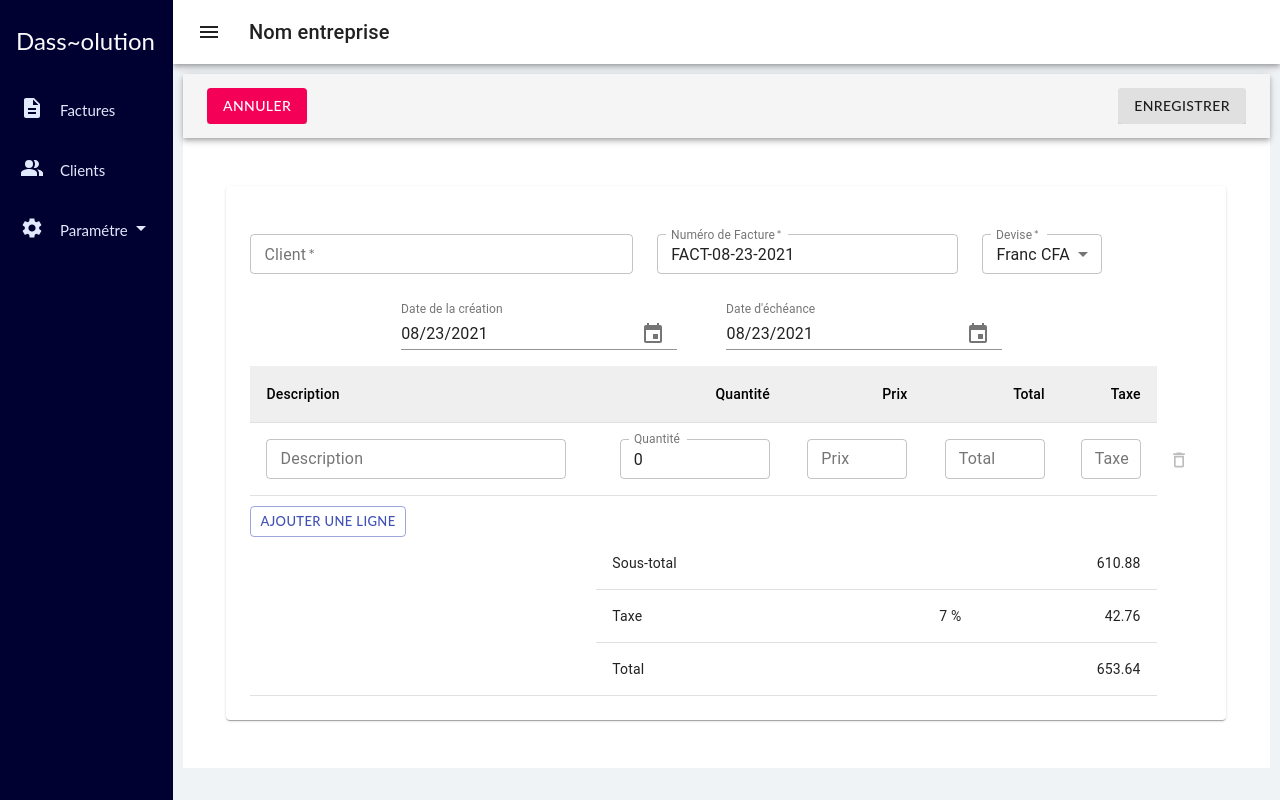
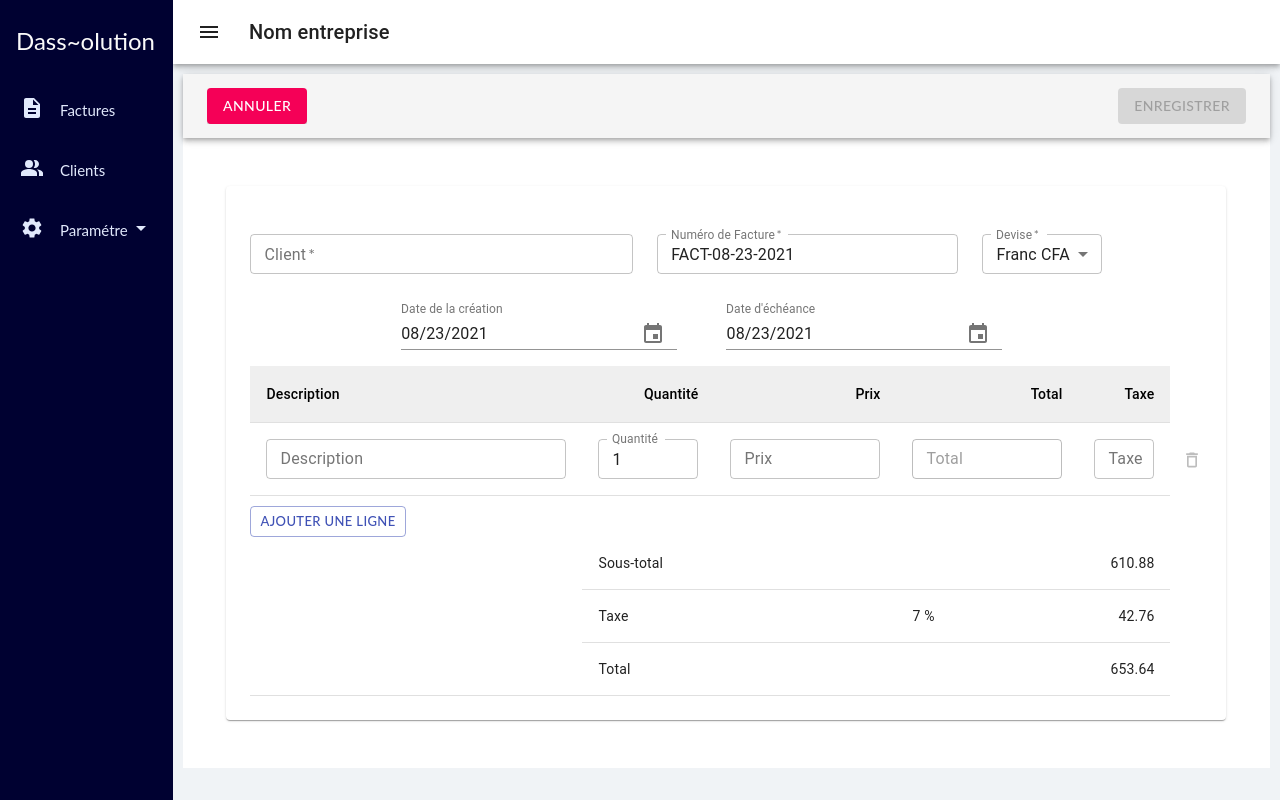
Before and after one commit to dassoukhi/facturation-app, a React (Create React App) app: page /factures in a window 1280 px wide. Both pictures are taken after a click on the button "NOUVELLE FACTURE". Built offline with nearby package versions, Linux system fonts and the light colour scheme.

Commit message:
invoiceSlice

```diff
--- a/src/components/itemRow.js
+++ b/src/components/itemRow.js
@@ -13,7 +13,7 @@ import {
 
 const ItemRow = ({ keyItem, deleteItem }) => {
   const [description, setDescription] = useState('')
-  const [quantite, setQuantite] = useState(0)
+  const [quantite, setQuantite] = useState(1)
   const [prix, setPrix] = useState('')
   const [total, setTotal] = useState('')
   const [taxe, setTaxe] = useState('')
@@ -39,16 +39,29 @@ const ItemRow = ({ keyItem, deleteItem }) => {
 
   const handleQuantite = e => {
     setQuantite(e.target.value)
+    if (prix !== '' && !isNaN(prix)) {
+      let qte = new Number(e.target.value)
+      let prx = new Number(prix)
+      let totl = (qte * prx).toFixed(2)
+      setTotal(totl.toString())
+      dispatch(changeTotal({ id: keyItem, value: totl.toString() }))
+    }
     dispatch(changeQuantite({ id: keyItem, value: e.target.value }))
   }
   const handlePrix = e => {
-    setPrix(e.target.value)
-    dispatch(changePrix({ id: keyItem, value: e.target.value }))
+    if (!isNaN(e.target.value)) {
+      setPrix(e.target.value)
+      if (!isNaN(quantite)) {
+        let prx = new Number(e.target.value)
+        let qte = new Number(quantite)
+        let totl = (qte * prx).toFixed(2)
+        setTotal(totl.toString())
+        dispatch(changeTotal({ id: keyItem, value: totl.toString() }))
+      }
+      dispatch(changePrix({ id: keyItem, value: e.target.value }))
+    }
   }
-  const handleTotal = e => {
-    setTotal(e.target.value)
-    dispatch(changeTotal({ id: keyItem, value: e.target.value }))
-  }
+
   const handleTaxe = e => {
     setTaxe(e.target.value)
     dispatch(changeTaxe({ id: keyItem, value: e.target.value }))
@@ -77,9 +90,10 @@ const ItemRow = ({ keyItem, deleteItem }) => {
           variant='outlined'
           value={quantite}
           onChange={handleQuantite}
+          InputProps={{ inputProps: { min: 1 } }}
           size='small'
           fullWidth
-          style={{ width: '150px' }}
+          style={{ width: '100px' }}
         />
       </TableCell>
       <TableCell align='right'>
@@ -92,7 +106,7 @@ const ItemRow = ({ keyItem, deleteItem }) => {
           onChange={handlePrix}
           size='small'
           fullWidth
-          style={{ width: '100px' }}
+          style={{ width: '150px' }}
         />
       </TableCell>
       <TableCell align='right'>
@@ -102,10 +116,10 @@ const ItemRow = ({ keyItem, deleteItem }) => {
           label='Total'
           variant='outlined'
           value={total}
-          onChange={handleTotal}
+          disabled
           size='small'
           fullWidth
-          style={{ width: '100px' }}
+          style={{ width: '150px' }}
         />
       </TableCell>
       <TableCell align='right'>
--- a/src/components/newFacture.js
+++ b/src/components/newFacture.js
@@ -18,6 +18,7 @@ import {
 import DateFnsUtils from '@date-io/date-fns'
 import TableFacture from './tableFacture'
 import styled from 'styled-components'
+import { useSelector } from 'react-redux'
 
 function getDate() {
   var today = new Date()
@@ -96,6 +97,27 @@ export default function NewFacture({ handleStatus }) {
   const [client, setClient] = useState('')
   const [numFact, setNumFact] = useState('FACT-' + getDate())
   const [devise, setDevise] = useState('XAF')
+  const currentInvoice = useSelector(state => state.invoice.value)
+
+  function valideInvoice() {
+    let result = client !== ''
+    if (!result) {
+      return result
+    }
+    for (const element of currentInvoice) {
+      if (
+        element.description === '' ||
+        element.quantite === '' ||
+        element.prix === '' ||
+        element.total === ''
+      ) {
+        result = false
+        break
+      }
+    }
+    console.log(result)
+    return result
+  }
 
   return (
     <Fragment>
@@ -125,8 +147,9 @@ export default function NewFacture({ handleStatus }) {
                 <Typography variant='h6' color='inherit' noWrap>
                   <Button
                     variant='contained'
-                    onClick={handleStatus}
-                    color='default'
+                    onClick={valideInvoice}
+                    disabled={!valideInvoice()}
+                    color='primary'
                   >
                     Enregistrer
                   </Button>
--- a/src/components/tableFacture.js
+++ b/src/components/tableFacture.js
@@ -63,15 +63,14 @@ export default function TableFacture() {
   const [counter, setcounter] = useState(1)
 
   const addItem = () => {
-    console.log('before redux ', currentInvoice)
     dispatch(
       addArticle({
         id: counter,
         description: '',
-        quantite: 0,
-        prix: 0.0,
-        tota: 0.0,
-        taxe: 0
+        quantite: '',
+        prix: '',
+        total: '',
+        taxe: ''
       })
     )
     setcounter(counter + 1)
--- a/src/features/invoceSlice.js
+++ b/src/features/invoceSlice.js
@@ -1,7 +1,7 @@
 import { createSlice } from '@reduxjs/toolkit'
 
 const initialStateValue = [
-  { id: 0, description: '', quantite: 0, prix: 0.0, total: 0.0, taxe: 0 }
+  { id: 0, description: '', quantite: '', prix: '', total: '', taxe: '' }
 ]
 
 export const invoiceSlice = createSlice({
```
